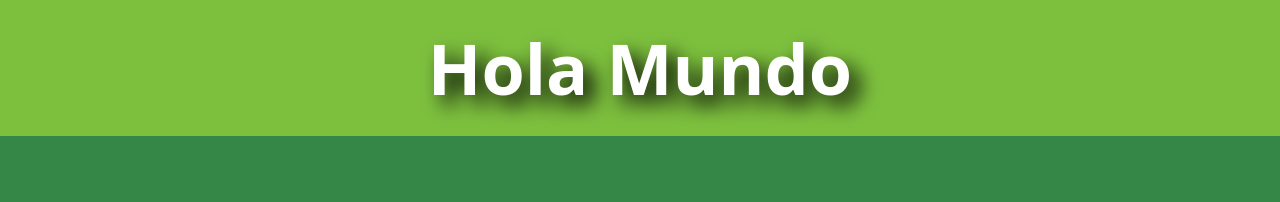
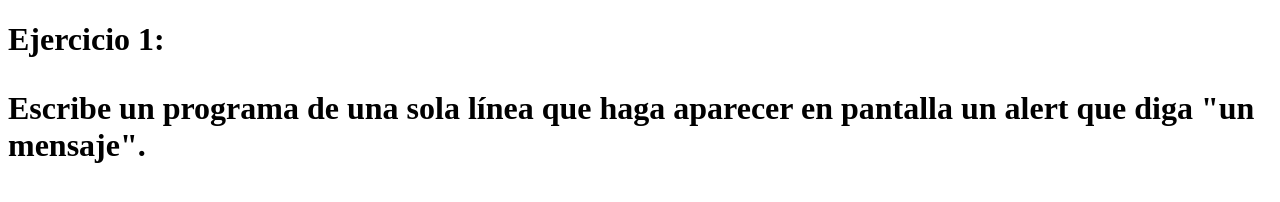
Before and after one commit to emilianosnt/TP1-GRUPAL-LOS-GIT-PUSH-, a plain HTML site: page Punto 1/index.html in a window 1280 px wide. Drawn offline with Linux system fonts and the light colour scheme.

Commit message:
Punto 1 y 2

```diff
--- /dev/null
+++ b/Punto 1/app.js
@@ -0,0 +1,3 @@
+//Realizado por: Blas Lescano
+
+alert("Un mensaje");
--- a/index.html
+++ b/Punto 1/index.html
@@ -3,27 +3,23 @@
 <head>
   <meta charset="UTF-8">
   <meta name="viewport" content="width=device-width, initial-scale=1.0">
-  <link rel="stylesheet" href="style.css">
-  <title>Document</title>
+  <title>Punto 1</title>
 </head>
 <body>
+  <h1>Ejercicio 1:
+    <p>
+      Escribe un programa de una sola línea que haga aparecer en pantalla un alert que diga "un mensaje".
+    </p>
+  </h1>
   <header>
-    <div>
-      <nav>
-        <h1>
-          Hola Mundo
-        </h1>
-      </nav>
-    </div>
-
   </header>
 
   <main>
-
   </main>
 
   <footer>
 
   </footer>
+  <script src="app.js"></script>
 </body>
 </html>
--- /dev/null
+++ b/Punto 2/app.js
@@ -0,0 +1,3 @@
+//Realizado por: Blas Lescano
+
+alert("Hello World");
--- a/style.css
+++ /dev/null
@@ -1,22 +0,0 @@
-body {
-  background-color: #358747;
-  font-family: Arial, sans-serif;
-  margin: 0;
-  padding: 0;
-}
-
-header {
-  background-color: #7dc03e;
-  margin: auto;
-}
-
-header h1 {
-  font-family: system-ui, -apple-system, BlinkMacSystemFont, "Segoe UI", Roboto,
-    Oxygen, Ubuntu, Cantarell, "Open Sans", "Helvetica Neue", sans-serif;
-  font-size: 70px;
-  text-shadow: 10px 10px 20px #000;
-  color: white;
-  text-align: center;
-  padding: 20px;
-  margin: 0;
-}
```
Also changed, not shown: Punto 2/index.html (added, +26 -0 lines), app.js (deleted, +0 -10 lines).
